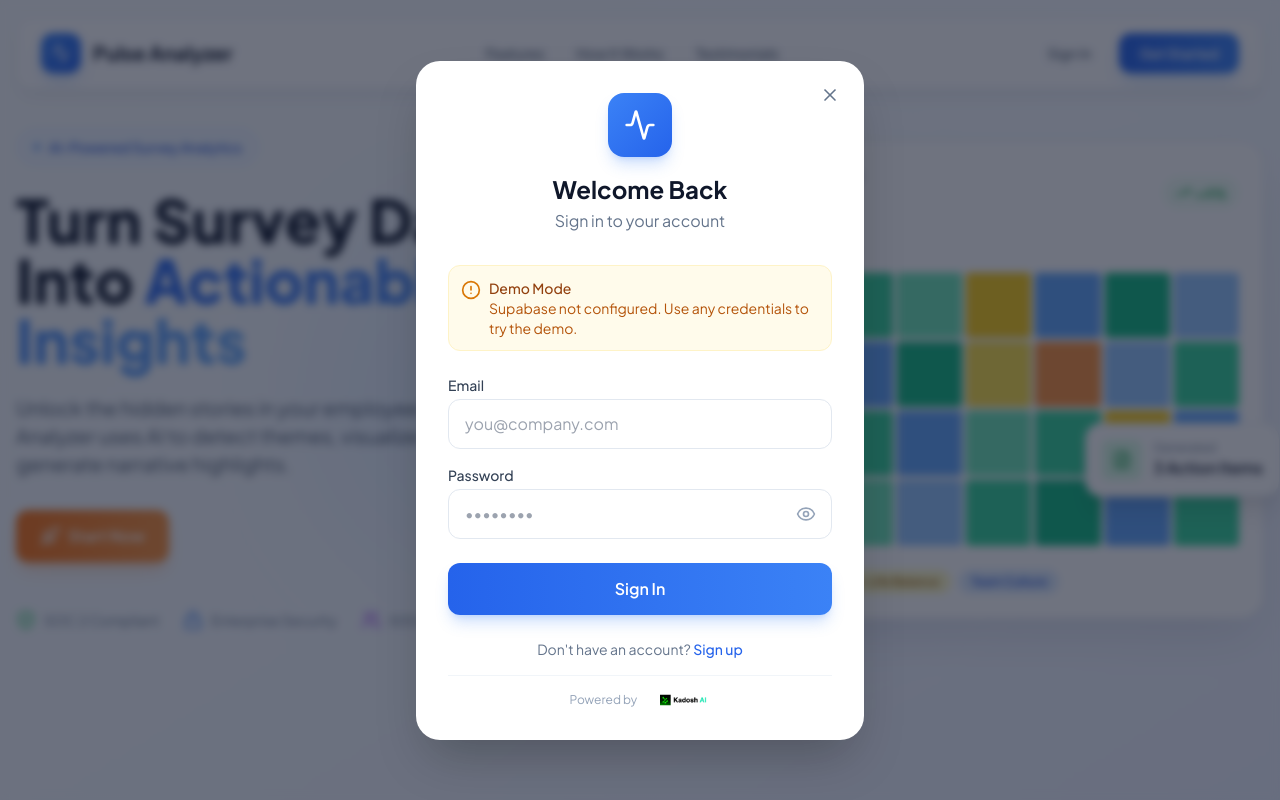
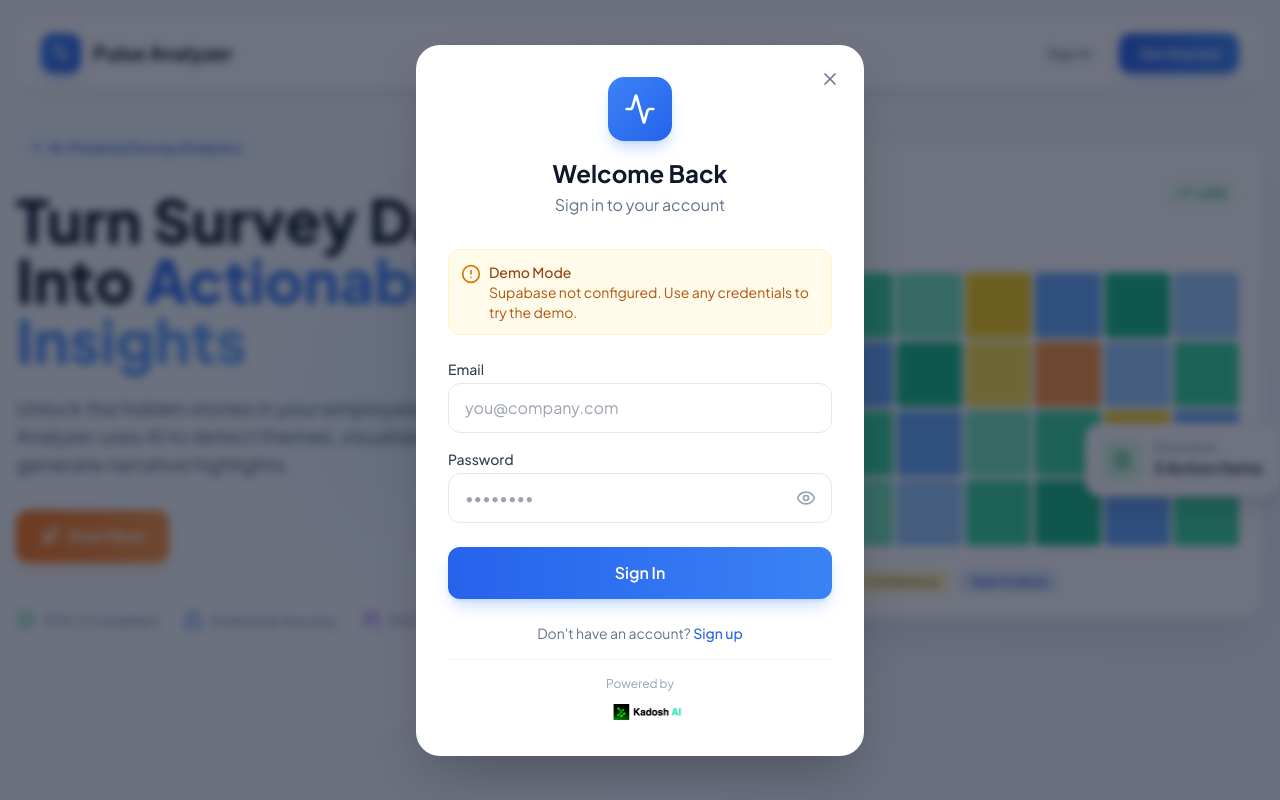
Before and after one commit to Dasukiii/Pulse-Analyzer, a React (Vite) app: page / in a window 1280 px wide. Both pictures are taken after a click on the button "Sign In". Shown: the top 800 px of the page. Built offline with nearby package versions, Linux system fonts and the light colour scheme; no server answers.

Commit message:
Updated LandingPage.tsx

```diff
--- a/src/pages/LandingPage.tsx
+++ b/src/pages/LandingPage.tsx
@@ -535,10 +535,10 @@ export default function LandingPage() {
 
                         {/* Powered By */}
                         <div className="mt-4 pt-4 border-t border-slate-100 text-center">
-                            <p className="text-xs text-slate-400 flex items-center justify-center gap-2">
+                            <p className="text-xs text-slate-400 flex items-center justify-center gap-2 mb-2">
                                 Powered by
-                                <img src="/kadosh-ai-icon.png" alt="Kadosh AI" className="h-4 w-auto" />
                             </p>
+                            <img src="/kadosh-ai-icon.png" alt="Kadosh AI" className="w-24 h-6 mx-auto" />
                         </div>
                     </div>
                 </div>
```
